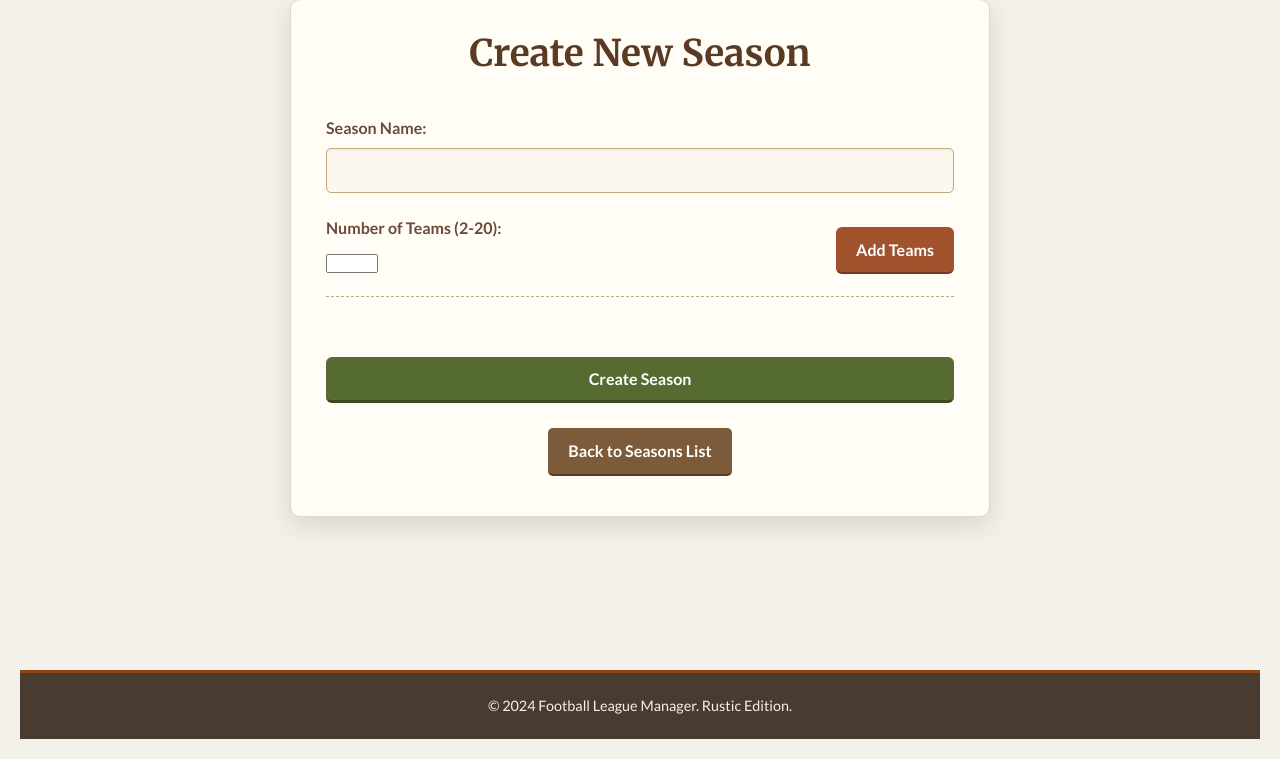
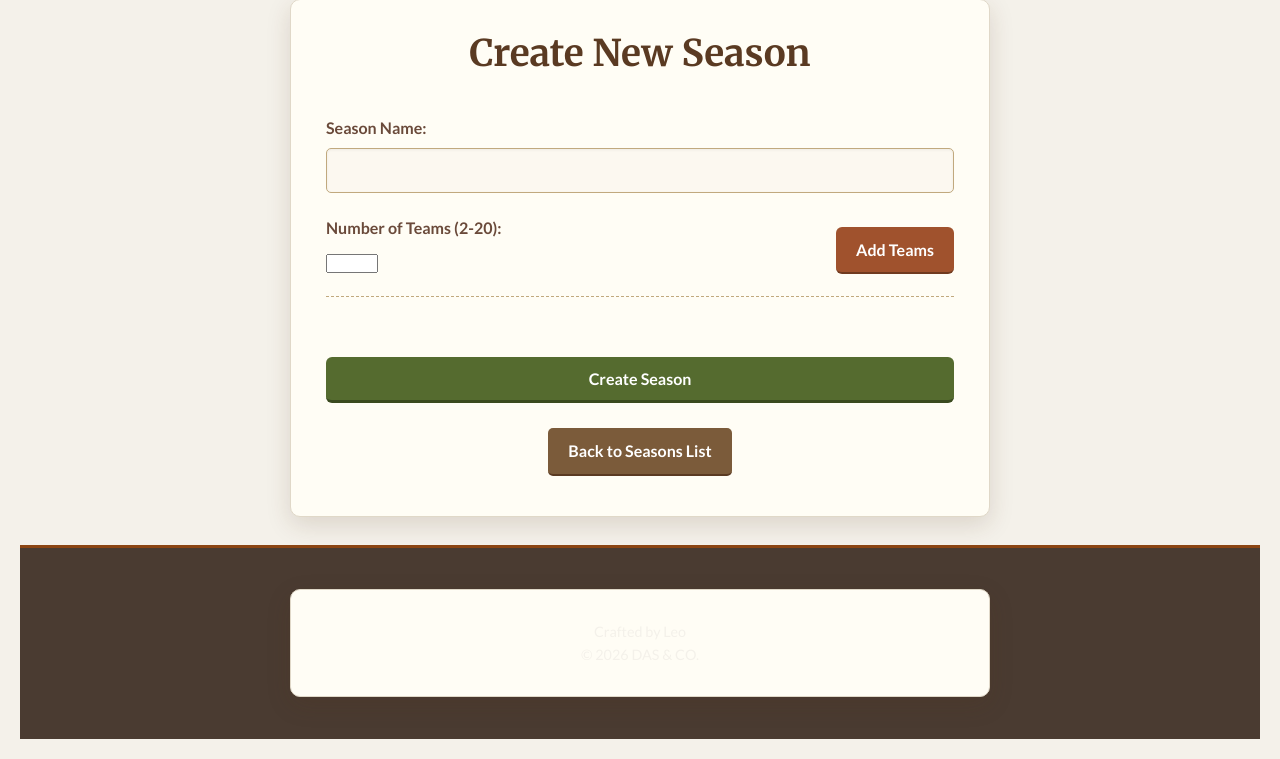
Before and after one commit to Joelsingh61/Avis-pl, a Flask app: page /create_season in a window 1280 px wide. Shown: the part 41-800 px from the top of the page. Run offline with Flask 3, Linux system fonts and the light colour scheme; the visitor is signed in with stand-in values (Sample User, id 1).

Commit message:
create_season.html

```diff
--- a/templates/create_season.html
+++ b/templates/create_season.html
@@ -285,7 +285,10 @@
     </div>
 
     <footer class="site-footer">
-        <p>&copy; 2024 Football League Manager. Rustic Edition.</p>
+        <div class="container">
+            <p class="crafted-by">Crafted by Leo</p>
+            <p class="copyright">&copy; 2026 DAS & CO.</p>
+        </div>
     </footer>
 
 </body>
```
